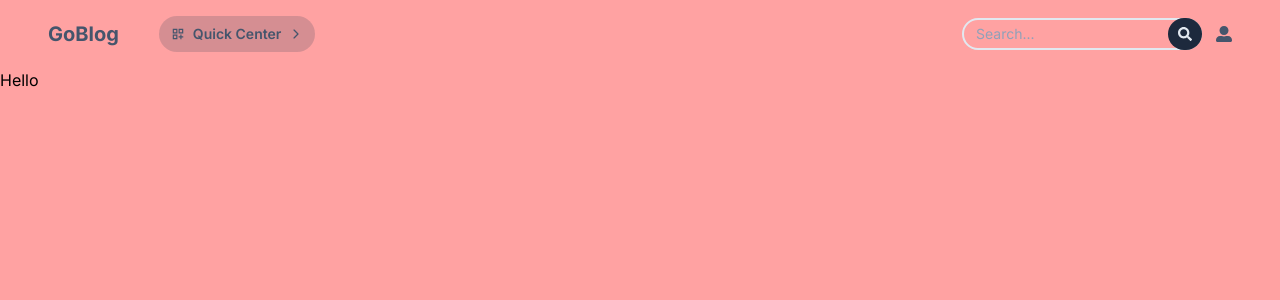
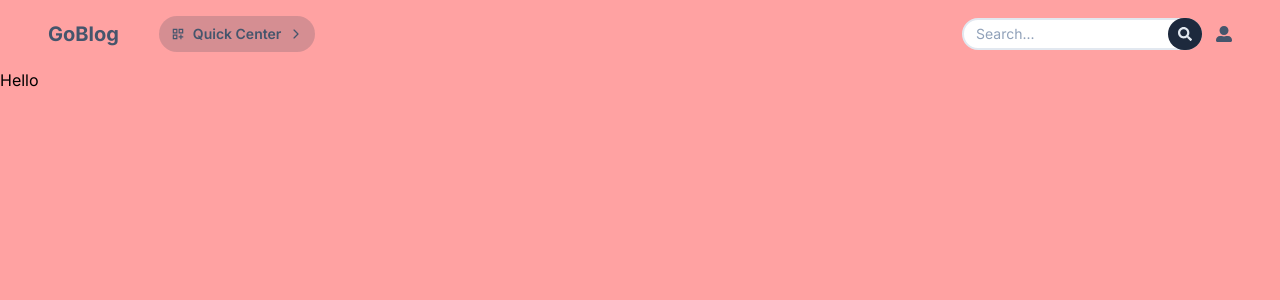
Before and after one commit to SyaPratama/GoBlogs, a Next.js app: page / in a window 1280 px wide. Shown: the top 300 px of the page. Built offline with nearby package versions, Linux system fonts and the light colour scheme.

Commit message:
change: set background-color to button search

```diff
--- a/src/components/elements/SearchBtn.tsx
+++ b/src/components/elements/SearchBtn.tsx
@@ -25,7 +25,7 @@ export default function SearchBtn() {
       <div className="w-60 h-8 relative">
         <Button
           onClick={() => ComponentHandler(true)}
-          className="w-full h-full cursor-pointer border-2 border-slate-200 text-left pl-3 rounded-2xl text-sm text-slate-400 outline-0"
+          className="w-full h-full cursor-pointer bg-white border-2 border-slate-200 text-left pl-3 rounded-2xl text-sm text-slate-400 outline-0"
         >
           Search...
           <span className="absolute top-0 right-0 bg-slate-800 h-full px-2.5 flex items-center rounded-2xl">
```
